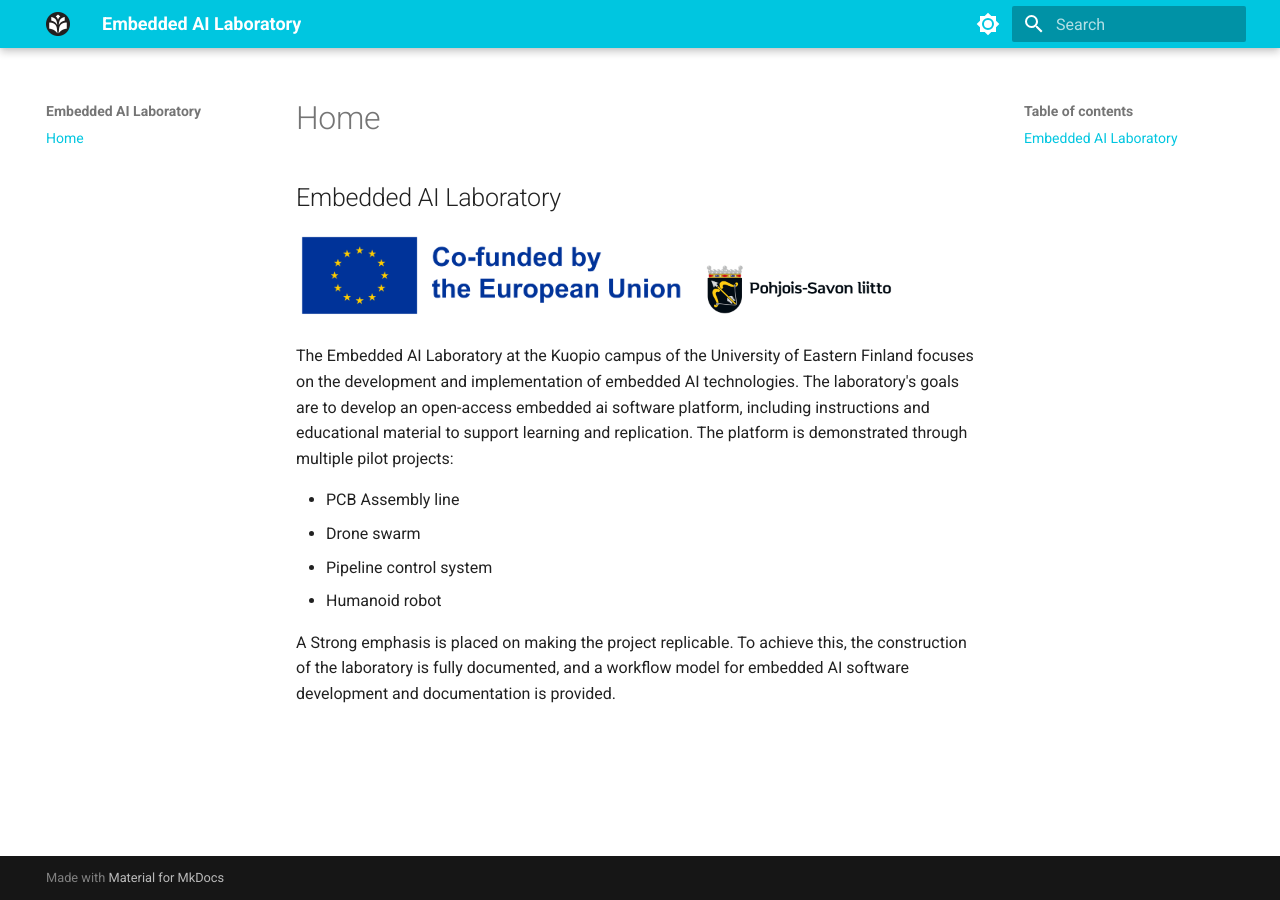
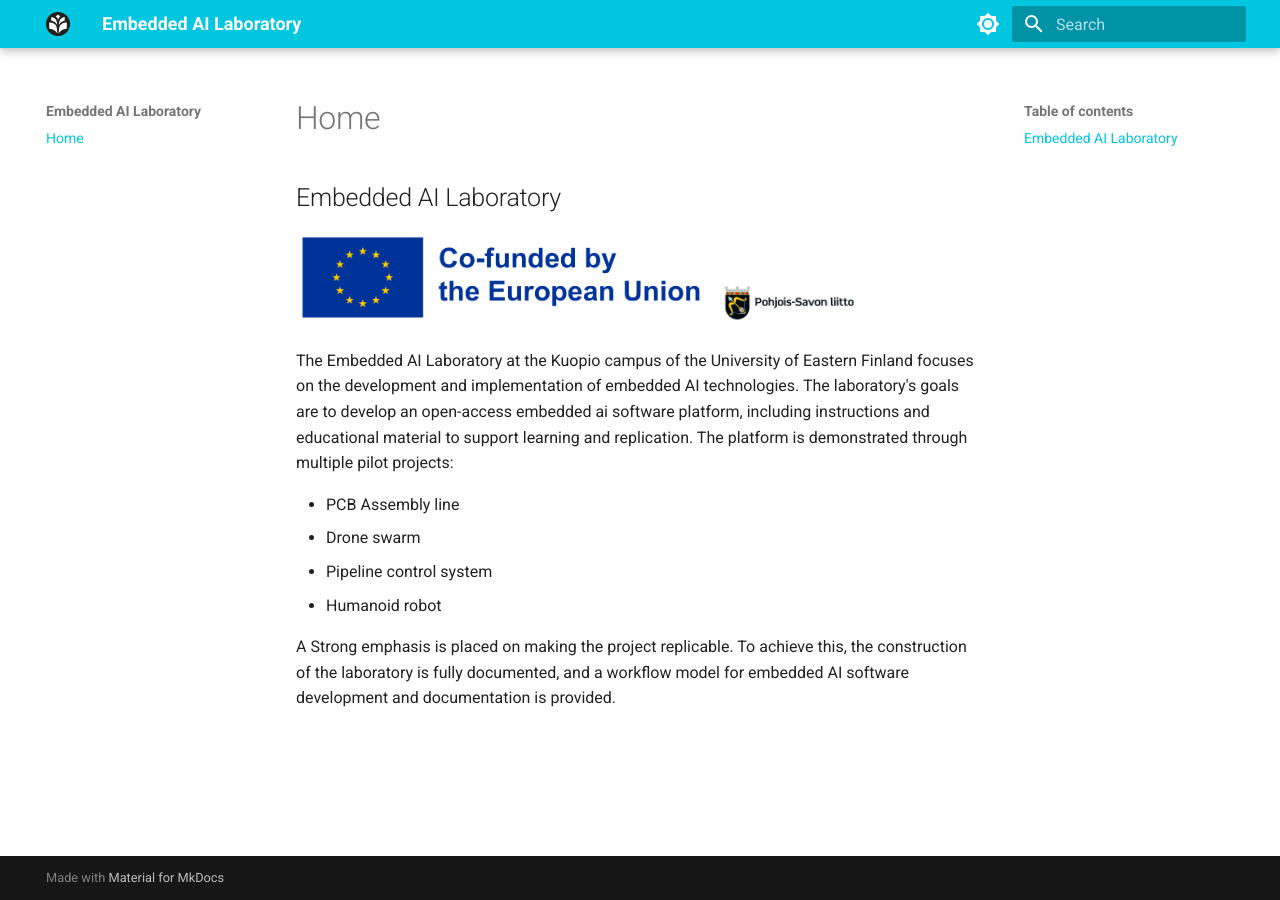
Before and after one commit to aaheikki/embedded_ai_lab, an MkDocs documentation site: the page built from docs/index.md, in a window 1280 px wide. Built offline with MkDocs 1.6.1 and Material for MkDocs 9.7.7, drawn with Linux system fonts in a browser that asks for light colours.

Commit message:
adjusted logo sizes

```diff
--- a/docs/index.md
+++ b/docs/index.md
@@ -1,7 +1,7 @@
 ## Embedded AI Laboratory
 
-<img src="./page_content/eu_logo.png" width="400">
-<img src="./page_content/pohjois-savon_liitto_logo.png" width="200">
+<img src="./page_content/eu_logo.png" width="420">
+<img src="./page_content/pohjois-savon_liitto_logo.png" width="140">
 
 The Embedded AI Laboratory at the Kuopio campus of the University of Eastern Finland focuses on the development and implementation of embedded AI technologies. The laboratory's goals are to develop an open-access embedded ai software platform, including instructions and educational material to support learning and replication. The platform is demonstrated through multiple pilot projects:
 
```
